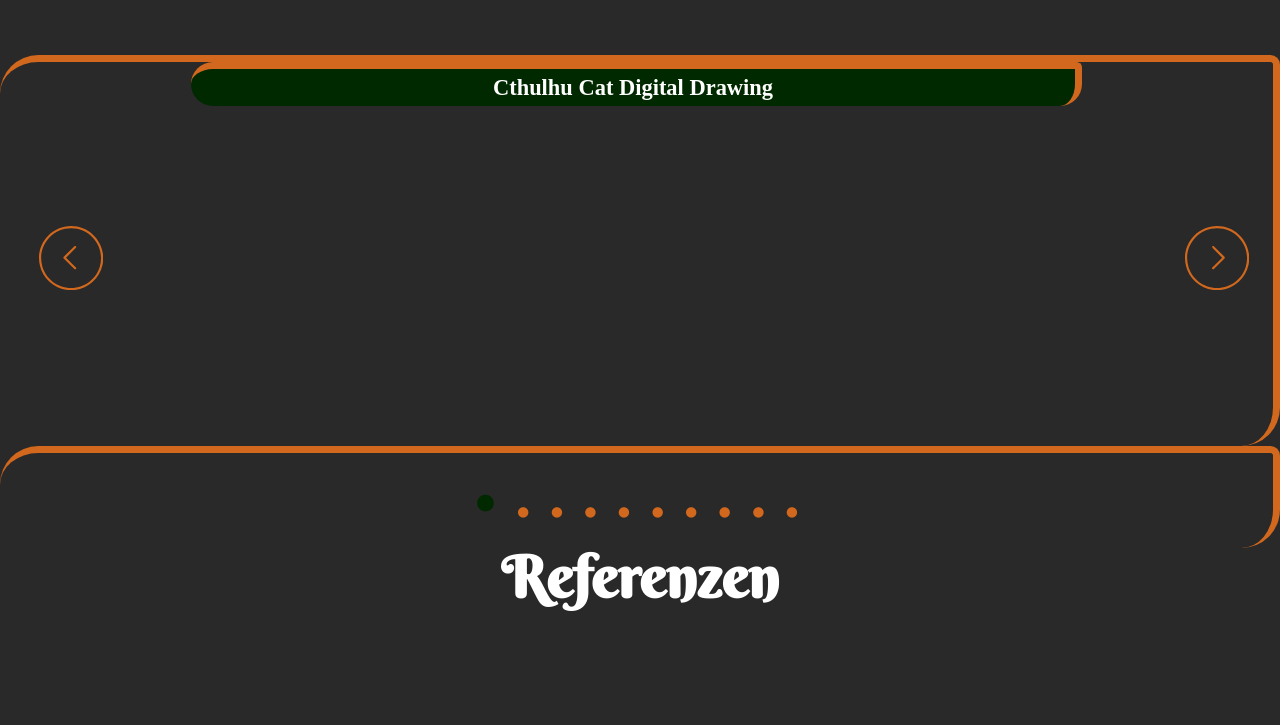
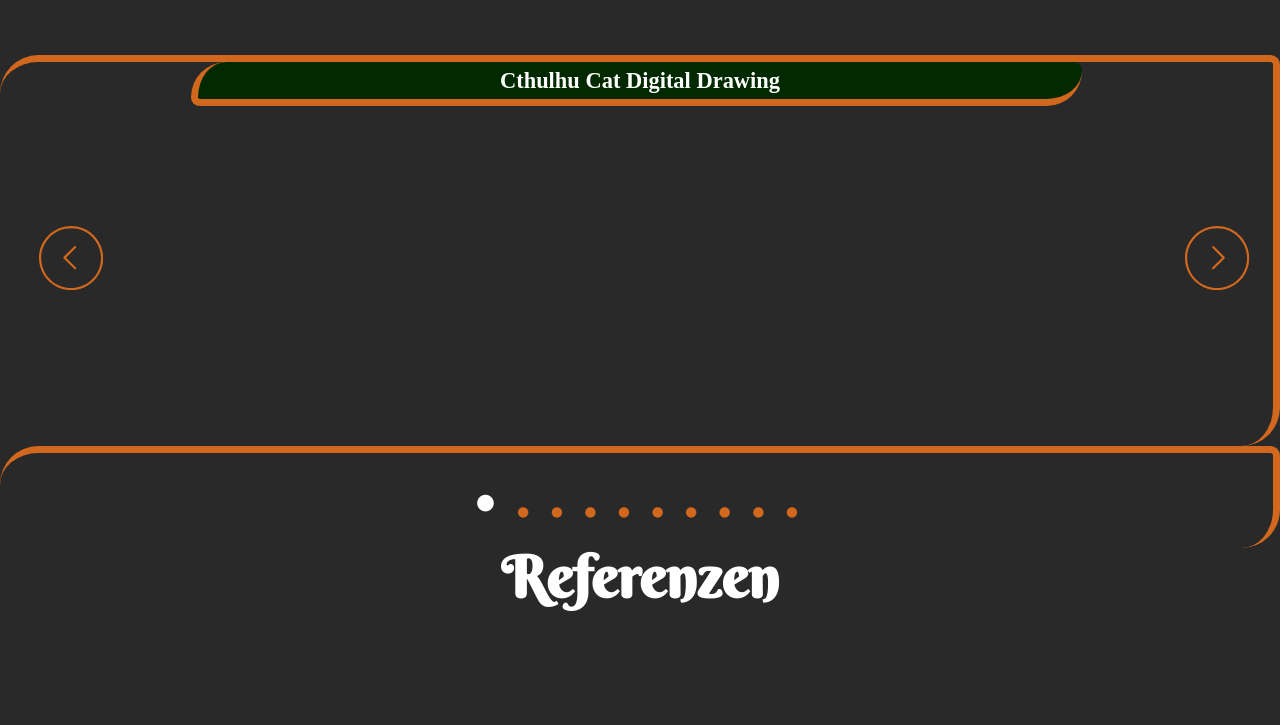
Before and after one commit to LittlePumpkin87/Little_Pumpkin_Design, a website: page index.html in a window 1280 px wide. Shown: the part 751-1476 px from the top of the page. Drawn offline with Linux system fonts and the light colour scheme; files whose address does not match are found by name; a web font is replaced by a local one.

Commit message:
slight changes in color and margin

```diff
--- a/css/main.css
+++ b/css/main.css
@@ -480,7 +480,7 @@ a.slide_btn {
 }
 
 .slide_btn.active {
-  color: var(--accent1-color);
+  color: var(--text-color);
   cursor: pointer;
   font-size: 4rem;
 }
@@ -520,9 +520,9 @@ a.slide_btn {
   padding: 0.3rem;
   width: 70%;
   margin: 0 auto;
-  border-radius: 2rem 0.5rem 2rem 2rem;
-  border-top: solid 0.4rem var(--background-color2);
-  border-right: solid 0.4rem var(--background-color2);
+  border-radius: 2rem 0.5rem 2rem 0.5rem;
+  border-bottom: solid 0.4rem var(--background-color2);
+  border-left: solid 0.4rem var(--background-color2);
 }
 
 /*==========================================================================
--- a/index.html
+++ b/index.html
@@ -107,7 +107,7 @@
             <h3>Princess Mononoke Digital Drawing</h3>
           </div>
           <div class="slide" role="img" aria-labelledby="Logo Design Freelance Division">
-            <h3>hand drawn Logo Design Freelance Division</h3>
+            <h3>hand drawn Logo Design Freelancer Division</h3>
           </div>
         </div>
       </div>
```
Also changed, not shown: css/main.min.css.
